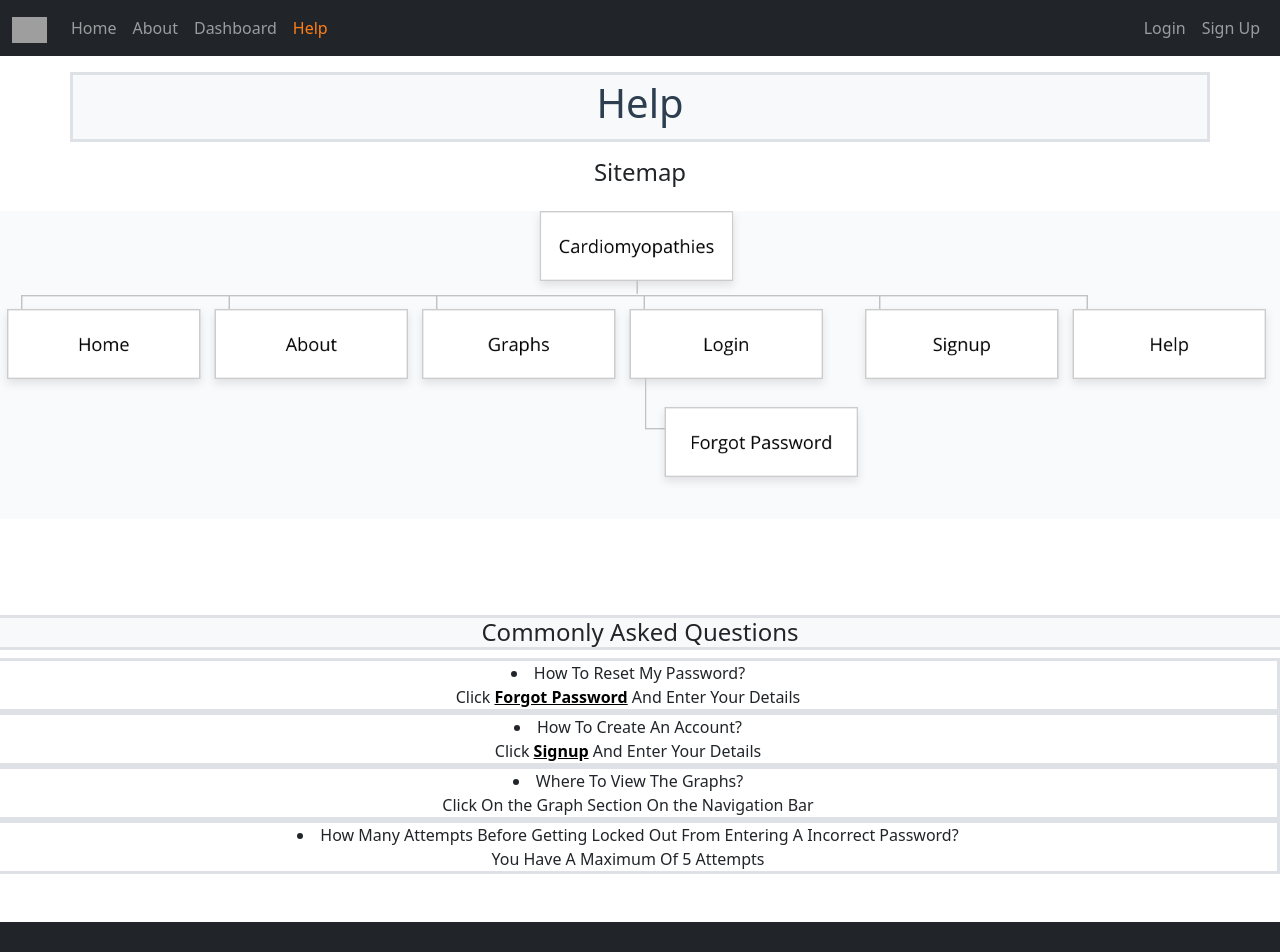
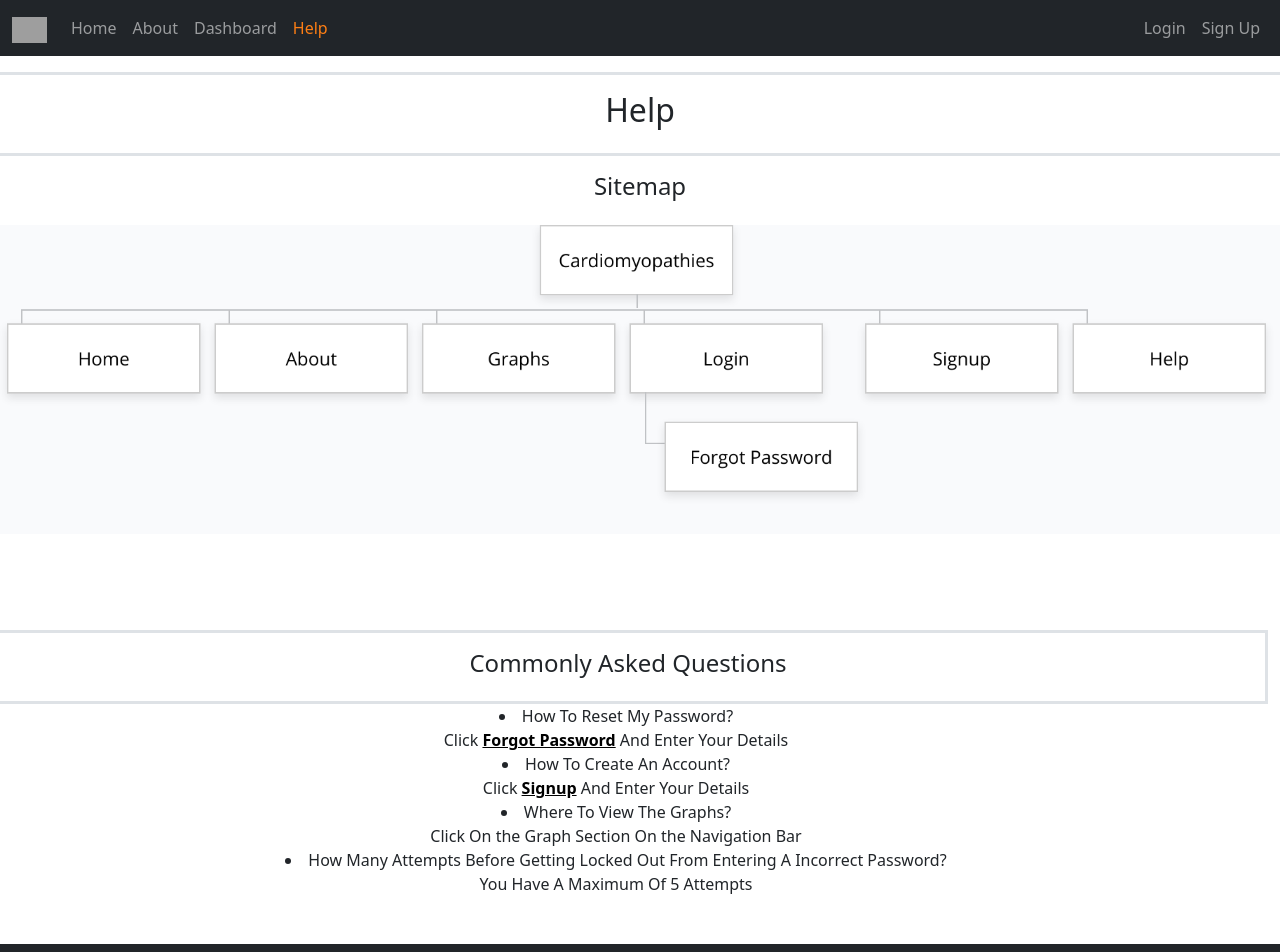
Before and after one commit to muneeb29/CentralRepo, a Vue app: page /help in a window 1280 px wide. Shown: the top 952 px of the page. Built offline with nearby package versions, Linux system fonts and the light colour scheme; no server answers; grey boxes are pictures that could not be loaded; what @meforma/vue-toaster, vue3-apexcharts would draw is missing.

Commit message:
Slight Modification To Help Page

```diff
--- a/src/views/Help.vue
+++ b/src/views/Help.vue
@@ -1,20 +1,25 @@
 <template>
   <div>
-    <div class="container bg-light border border-3 py-1">
-      <h1>Help</h1>
+    <body>
+      <div class="row">
+        <div class="col border border-3 py-3">
+          <h2>Help</h2>
         </div>
 
-    <body>
         <div class="container-fluid bg light">
           <h4 class="py-3">Sitemap</h4>
         </div>
+
+        <div class="col mx-auto">
           <img alt="sitemap" src="../img/sitemap.png" style="width: 100%" />
+        </div>
 
         <div class="container py-5 h-60"></div>
         <div class="row">
-        <h4 class="border border-3 bg-light">Commonly Asked Questions</h4>
-
-        <div class="row text-left border border-3">
+          <div class="col border border-3 py-3">
+            <h4>Commonly Asked Questions</h4>
+          </div>
+          <div class="row text-left">
             <li>How To Reset My Password?</li>
 
             <div class="col">
@@ -26,9 +31,9 @@
             </div>
           </div>
 
-        <div class="container bg light"></div>
+          <div class="container bg white"></div>
 
-        <div class="row text-left border border-3">
+          <div class="row text-left">
             <li>How To Create An Account?</li>
 
             <div class="col">
@@ -39,19 +44,20 @@
               And Enter Your Details
             </div>
           </div>
-        <div class="row text-left border border-3">
+          <div class="row ">
             <li>Where To View The Graphs?</li>
 
             <div class="col">
               Click On the Graph Section On the Navigation Bar
             </div>
           </div>
-        <div class="row text-left border border-3">
+          <div class="row ">
             <li>
               How Many Attempts Before Getting Locked Out From Entering A
               Incorrect Password?
             </li>
             <div class="col">You Have A Maximum Of 5 Attempts</div>
+          </div>
         </div>
       </div>
     </body>
```
Lines whose indentation alone changed are shown as unchanged.
